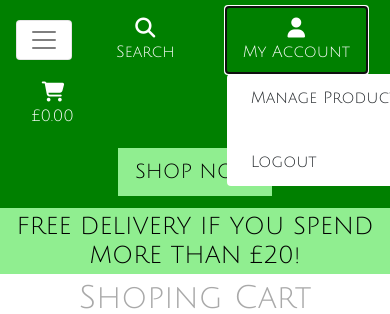
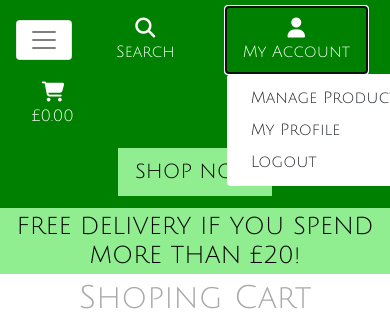
Before and after one commit to atvars/av_glasses, a Django app: page /cart/ in a window 390 px wide, after a click on "My Account". Shown: the top 314 px of the page. Run offline with Django 3.2, Linux system fonts and the light colour scheme; the visitor is signed in with stand-in values (Sample User, id 1); some libraries are stand-ins or nearby versions.

Commit message:
changed from mobile header my profile link as was white text

```diff
--- a/templates/includes/mobile-header.html
+++ b/templates/includes/mobile-header.html
@@ -32,7 +32,7 @@
             {% if request.user.is_superuser %}
                 <a href="{% url 'add_new_product' %}" class="dropdown-item">Manage Products</a>
             {% endif %}
-            <a href="{% url 'profile' %}" class="dropdown-item text-white">My Profile</a>
+            <a href="{% url 'profile' %}" class="dropdown-item">My Profile</a>
             <a href="{% url 'account_logout' %}" class="dropdown-item">Logout</a>
         {% else %}
             <a href="{% url 'account_signup' %}" class="dropdown-item">Register</a>
```
